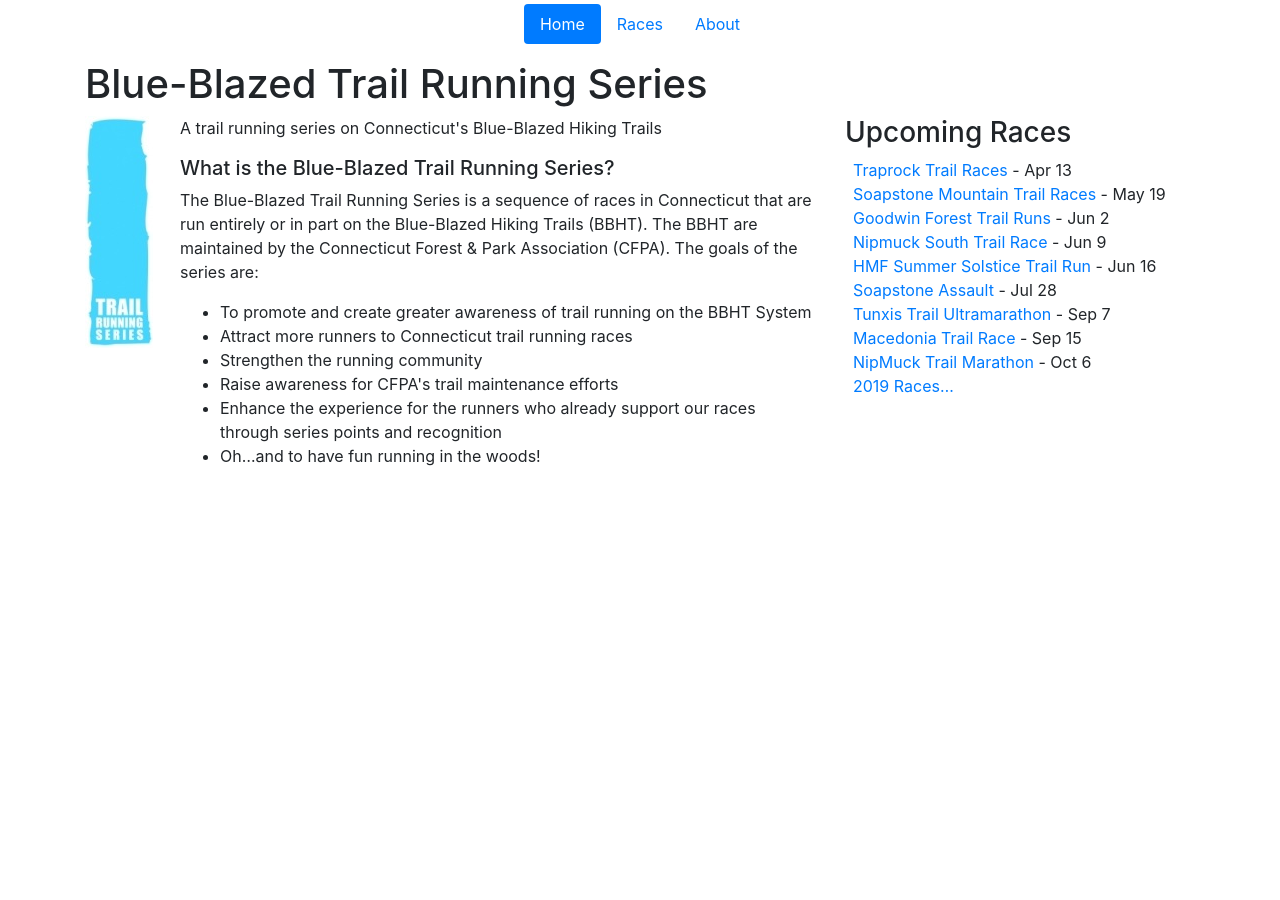
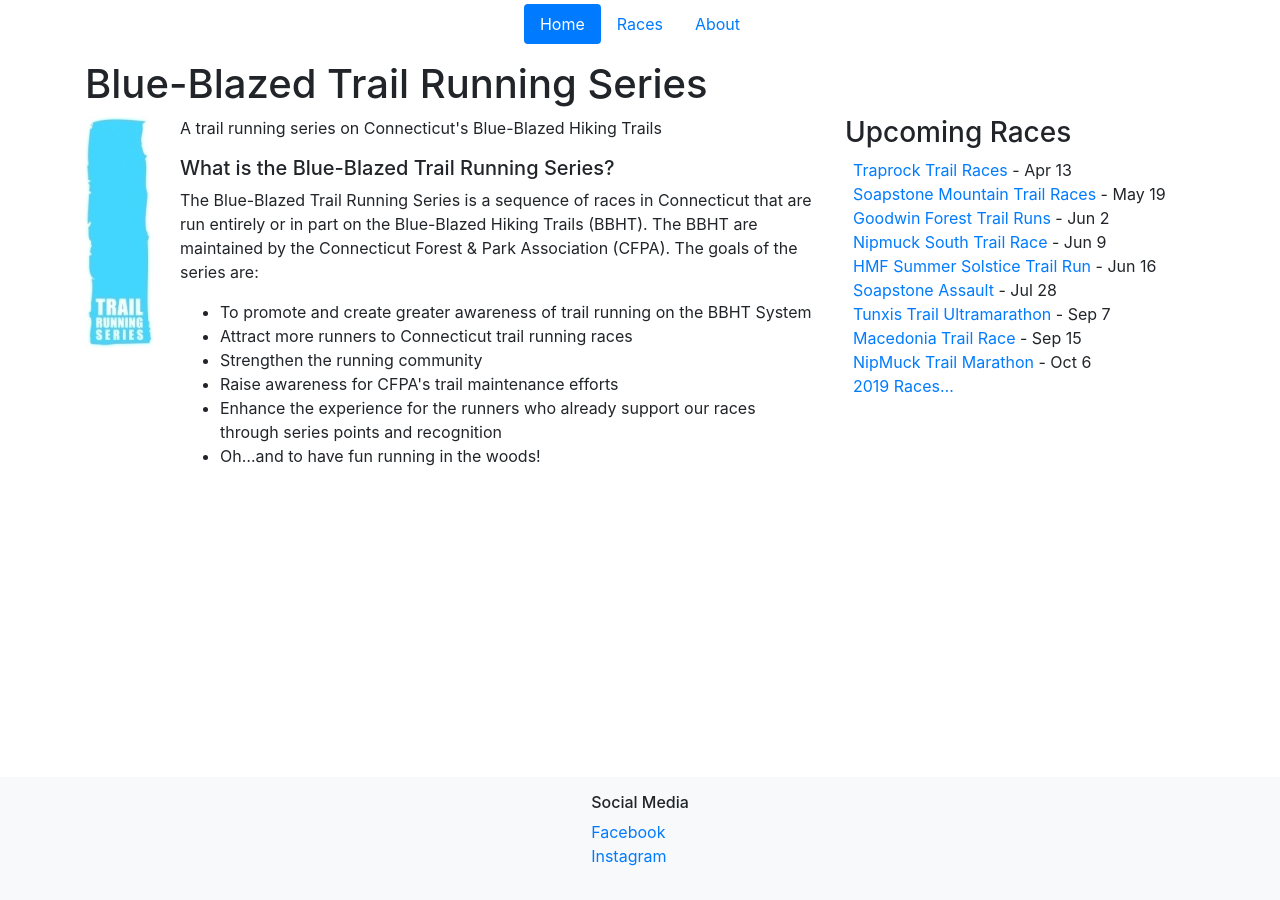
Before and after one commit to BlueBlazedTrailRunningSeries/BlueBlazedTrailRunningSeries.github.io, a Jekyll site: the page built from index.html, in a window 1280 px wide. Built offline with Jekyll 4.4.1, drawn with Linux system fonts in a browser that asks for light colours.

Commit message:
Added social media / footer

```diff
--- /dev/null
+++ b/_data/social_media.yaml
@@ -0,0 +1,6 @@
+- network: Facebook
+  url: https://www.facebook.com/BBTRAILRS/
+  font-awesome: fa-facebook
+- network: Instagram
+  url: https://www.instagram.com/blue_blazed_trail_series/
+  font-awesome: fa-instagram
--- /dev/null
+++ b/_includes/footer.html
@@ -0,0 +1,28 @@
+{%- capture enabled_pages -%}
+{%- for page in site.pages -%}
+{{ page.url }}|
+{%- endfor -%}
+{%- endcapture -%}
+{%- assign enabled_pages_array = enabled_pages | split: "|" -%}
+
+<footer class="footer bg-light mt-auto py-3">
+  <div class="container d-flex justify-content-around flex-row">
+    <div>
+      <h2 class="h6">Social Media</h2>
+      <ul class="pl-0" style="list-style: none;">
+        {% for site in site.data.social_media %}
+        <li><a href="{{ site.url }}" target="_blank">{{ site.network }}</a></li>
+        {%- endfor -%}
+      </ul>
+    </div>
+    {%- for active_page in enabled_pages_array -%}
+    {% if active_page == "/privacy.html" %}
+    <div>
+      <h2 class="h6">
+        <a href="{{ site.baseurl }}{% link privacy.html %}">Privacy</a>
+      </h2>
+    </div>
+    {%- endif -%}
+    {%- endfor -%}
+  </div>
+</footer>
--- a/_includes/nav.html
+++ b/_includes/nav.html
@@ -1,13 +1,30 @@
+{%- capture enabled_pages -%}
+{%- for page in site.pages -%}
+{{ page.url }}|
+{%- endfor -%}
+{%- endcapture -%}
+{%- assign enabled_pages_array = enabled_pages | split: "|" -%}
+
 <nav>
 <ul class="nav nav-pills justify-content-center mt-1 mb-3">
   <li class="nav-item">
     <a class="nav-link{% if page.url == "/" %} active{% endif %}" href="{{site.baseurl}}{% link index.html %}">Home</a>
   </li>
+
+  {%- for active_page in enabled_pages_array -%}
+  {% if active_page == "/races/index.html" %}
   <li class="nav-item">
     <a class="nav-link{% if page.url contains "races" %} active{% endif %}" href="{{ site.baseurl }}/races/{{ site.year }}{% link index.html %}">Races</a>
   </li>
+  {%- endif -%}
+  {%- endfor -%}
+
+  {%- for active_page in enabled_pages_array -%}
+  {% if active_page == "/about.html" %}
   <li class="nav-item">
     <a class="nav-link{% if page.url == "/about.html" %} active{% endif %}" href="{{ site.baseurl }}{% link about.html %}">About</a>
   </li>
+  {%- endif -%}
+  {% endfor %}
 </ul>
 </nav>
--- a/_layouts/default.html
+++ b/_layouts/default.html
@@ -1,5 +1,5 @@
 <!DOCTYPE html>
-<html lang="en-US">
+<html lang="en-US" class="h-100">
 <head>
   <meta charset="UTF-8">
   <meta name="viewport" content="width=device-width, initial-scale=1.0, shrink-to-fit=no">
@@ -12,12 +12,13 @@
   {% seo title=false %}
   <link rel="stylesheet" href="https://stackpath.bootstrapcdn.com/bootstrap/4.1.3/css/bootstrap.min.css" integrity="sha384-MCw98/SFnGE8fJT3GXwEOngsV7Zt27NXFoaoApmYm81iuXoPkFOJwJ8ERdknLPMO" crossorigin="anonymous">
 </head>
-<body>
+<body class="d-flex flex-column h-100">
 
 {% include nav.html %}
 
 {{ content }}
 
+{% include footer.html %}
 <script src="https://code.jquery.com/jquery-3.3.1.slim.min.js" integrity="sha384-q8i/X+965DzO0rT7abK41JStQIAqVgRVzpbzo5smXKp4YfRvH+8abtTE1Pi6jizo" crossorigin="anonymous"></script>
 <script src="https://cdnjs.cloudflare.com/ajax/libs/popper.js/1.14.3/umd/popper.min.js" integrity="sha384-ZMP7rVo3mIykV+2+9J3UJ46jBk0WLaUAdn689aCwoqbBJiSnjAK/l8WvCWPIPm49" crossorigin="anonymous"></script>
 <script src="https://stackpath.bootstrapcdn.com/bootstrap/4.1.3/js/bootstrap.min.js" integrity="sha384-ChfqqxuZUCnJSK3+MXmPNIyE6ZbWh2IMqE241rYiqJxyMiZ6OW/JmZQ5stwEULTy" crossorigin="anonymous"></script>
```
Also changed, not shown: privacy.html (added, +23 -0 lines).
